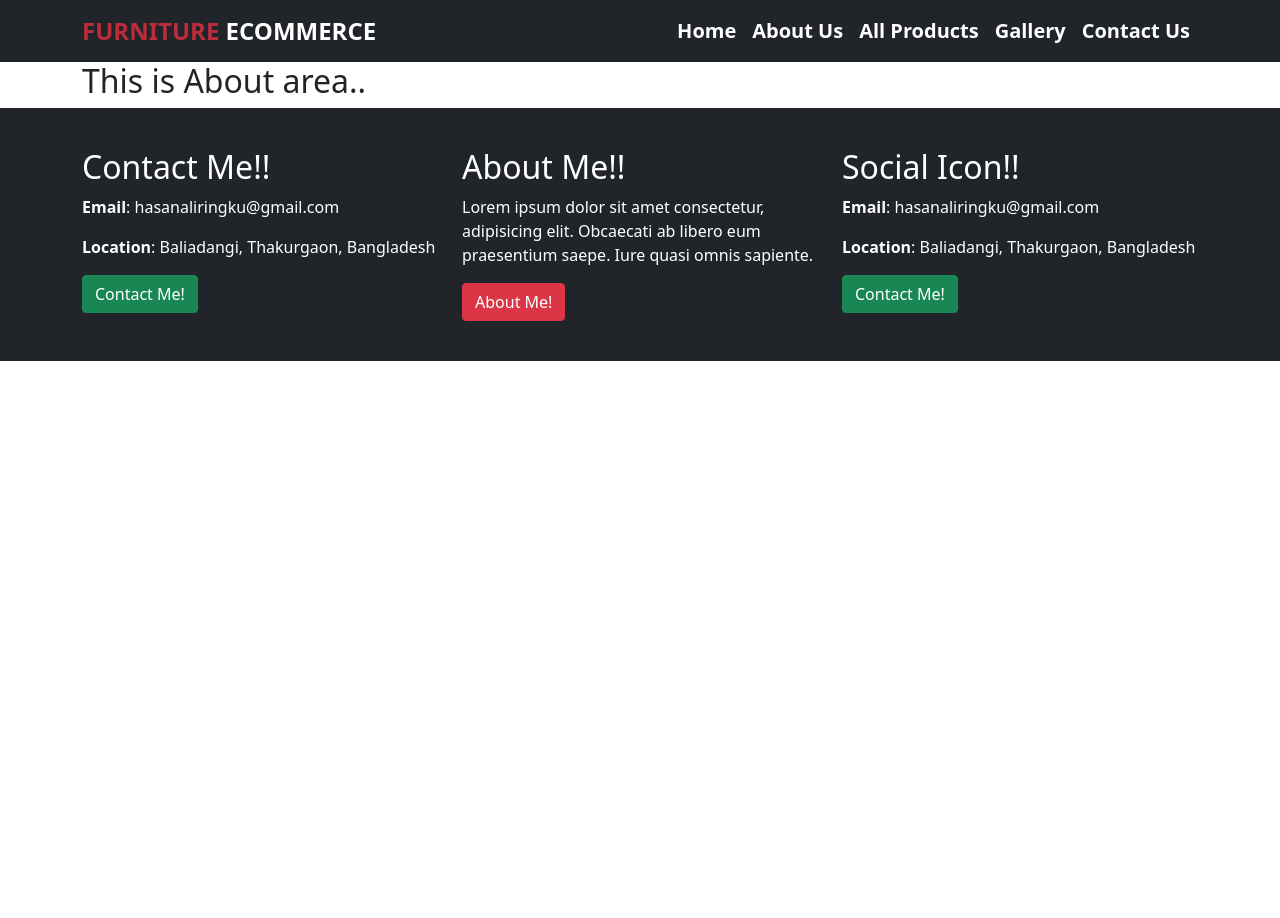
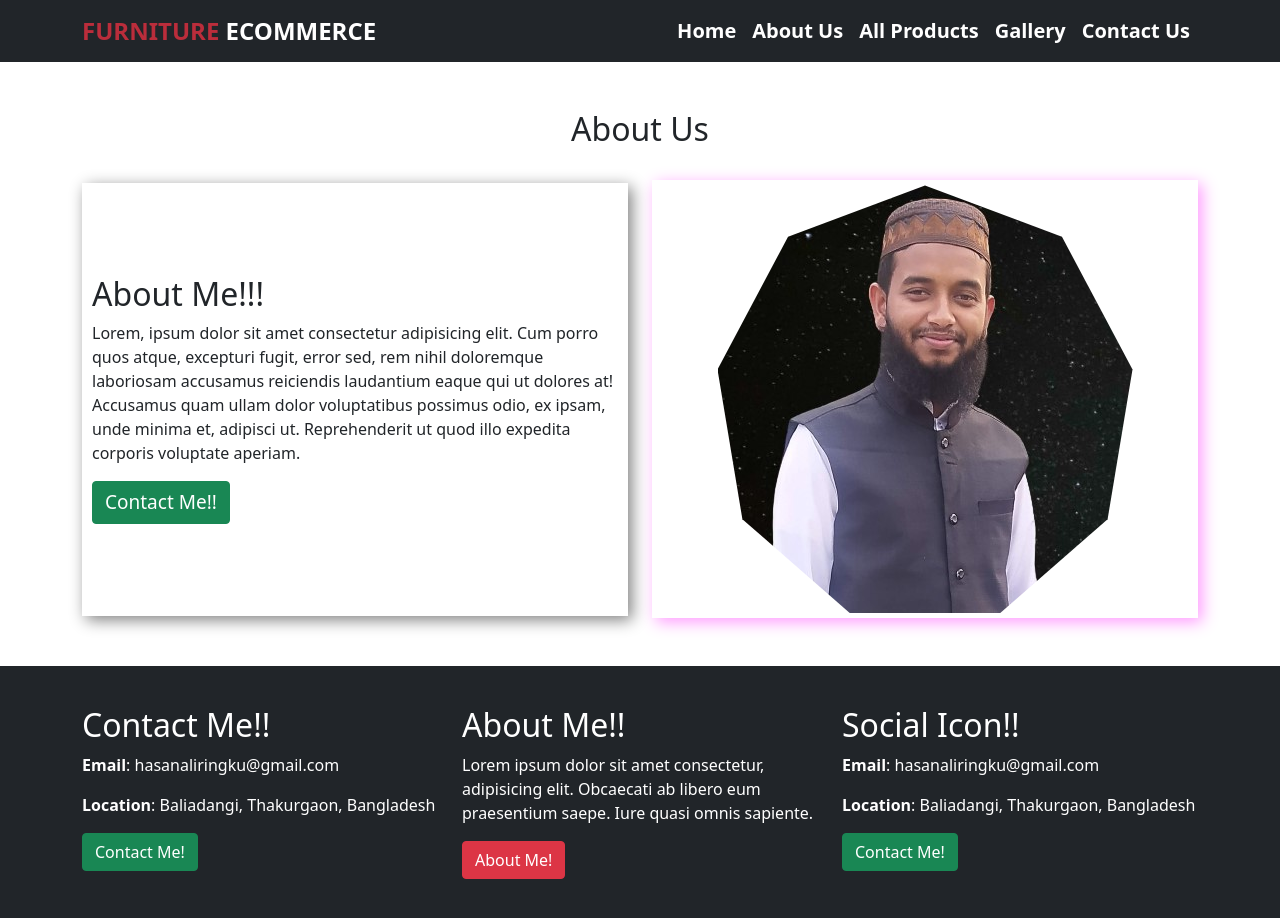
Before and after one commit to md-hasan-ali/furniture-ecommerce-client, a React (Create React App) app: page /about in a window 1280 px wide. Before the commit the page ends 800 px from the top, so only its background shows below. Built offline with nearby package versions, Linux system fonts and the light colour scheme.

Commit message:
create all products pages

```diff
--- a/src/pages/AboutUs/About.css
+++ b/src/pages/AboutUs/About.css
@@ -0,0 +1,19 @@
+.about-image img{
+    clip-path: polygon(50% 0%, 83% 12%, 100% 43%, 94% 78%, 68% 100%, 32% 100%, 6% 78%, 0% 43%, 17% 12%);
+}
+.about-image {
+    box-shadow: 4px 4px 15px #f9f;
+    padding: 5px;
+    transition: .5s;
+}
+.about-image:hover {
+    box-shadow: 7px 7px 15px gray;
+}
+.about-content {
+    box-shadow: 4px 4px 15px gray;
+    padding: 92px 10px;
+    transition: .5s;
+}
+.about-content:hover {
+    box-shadow: 7px 7px 15px #f9f;
+}
--- a/src/pages/AboutUs/About.js
+++ b/src/pages/AboutUs/About.js
@@ -1,7 +1,11 @@
 // Import Necessary file
 import React from 'react';
+import { Col, Container, Row } from 'react-bootstrap';
+import { Link } from 'react-router-dom';
 import Footer from '../Sheard/Footer/Footer';
 import Navigarion from '../Sheard/Navigation/Navigarion';
+import aboutImg from '../../images/hasanali.jpg'
+import './About.css'
 
 // About functional Component
 const About = () => {
@@ -9,15 +13,25 @@ const About = () => {
         <>
             <Navigarion></Navigarion>
 
-            <div className="about-area">
-                <div className="container">
-                    <div className="row">
-                        <div className="col-md-6">
-                            <h2>This is About area..</h2>
+            <Container className='my-5'>
+                <h2 className='text-center pb-4'>About <span className='text-highlight'>Us</span></h2>
+                <Row className='align-items-center'>
+                    <Col xs={12} md={6}>
+                        <div className="about-content">
+                            <h2><span className='text-highlight'>About</span> Me!!!</h2>
+                            <p>Lorem, ipsum dolor sit amet consectetur adipisicing elit. Cum porro quos atque, excepturi fugit, error sed, rem nihil doloremque laboriosam accusamus reiciendis laudantium eaque qui ut dolores at! Accusamus quam ullam dolor voluptatibus possimus odio, ex ipsam, unde minima et, adipisci ut. Reprehenderit ut quod illo expedita corporis voluptate aperiam.</p>
+                            <Link to='/contact'>
+                                <button className='btn btn-success box-button'>Contact Me!!</button>
+                            </Link>
                         </div>
-                    </div>
-                </div>
-            </div>
+                    </Col>
+                    <Col xs={12} md={6}>
+                        <div className="about-image text-center">
+                            <img src={aboutImg} alt="" />
+                        </div>
+                    </Col>
+                </Row>
+            </Container>
 
             <Footer></Footer>
         </>
--- a/src/pages/AllProducts/AllProduct.js
+++ b/src/pages/AllProducts/AllProduct.js
@@ -1,21 +1,65 @@
 // import necessary file
-import React from 'react';
+import React, { useEffect, useState } from 'react';
+import { Spinner } from 'react-bootstrap';
+import Rating from 'react-rating';
+import { Link } from 'react-router-dom';
 import Footer from '../Sheard/Footer/Footer';
 import Navigarion from '../Sheard/Navigation/Navigarion';
 
 // All Products Component
 const AllProduct = () => {
+    const [products, setProducts] = useState([]);
+
+    useEffect(() => {
+        fetch('https://still-thicket-39969.herokuapp.com/products')
+            .then(res => res.json())
+            .then(data => setProducts(data))
+    }, [])
+    console.log(products)
+
     return (
         <>
             <Navigarion></Navigarion>
 
-            <div className="product-area">
+            <div className='products-area my-5'>
                 <div className="container">
-                    <div className="row">
-                        <h2>This is products Area..</h2>
+                    <div className="section-title text-center">
+                        <h2 className='pb-5'>All <span className='text-style'>Products</span></h2>
                     </div>
+                    {
+                        products.length === 0 ?
+                            <div className="text-center">
+                                <Spinner size="xl" animation="border" variant="danger" />
+                            </div>
+                            : <div className="row">
+                                {
+                                    products.map(product =>
+                                        <div key={product._id} className='col-md-4'>
+                                            <div className="single-product text-center">
+                                                <img src={product.img} alt="" />
+                                                <h4 className='m-0'>{product.name}</h4>
+                                                <strong><p>{product.price}</p></strong>
+                                                <p className='rating'><Rating
+                                                    style={{ color: "#315160", paddingBottom: "10px", }}
+                                                    initialRating={product.start}
+                                                    emptySymbol="far fa-star"
+                                                    fullSymbol="fas fa-star"
+                                                    readonly
+                                                /> <strong style={{ color: "#315160" }}>({product.start})</strong> </p>
+                                                <div className="overlay pb-3">
+
+                                                    <Link to={`/productsDetail/${product?._id}`}>
+                                                        <button className='btn btn-success text-white'>Add To Cart <i class="fas fa-cart-plus"></i></button>
+                                                    </Link>
+                                                </div>
+                                            </div>
+                                        </div>
+                                    )
+                                }
+                            </div>
+                    }
                 </div>
-            </div>
+            </div >
 
             <Footer></Footer>
         </>
```
Also changed, not shown: src/images/hasanali.jpg (added).
